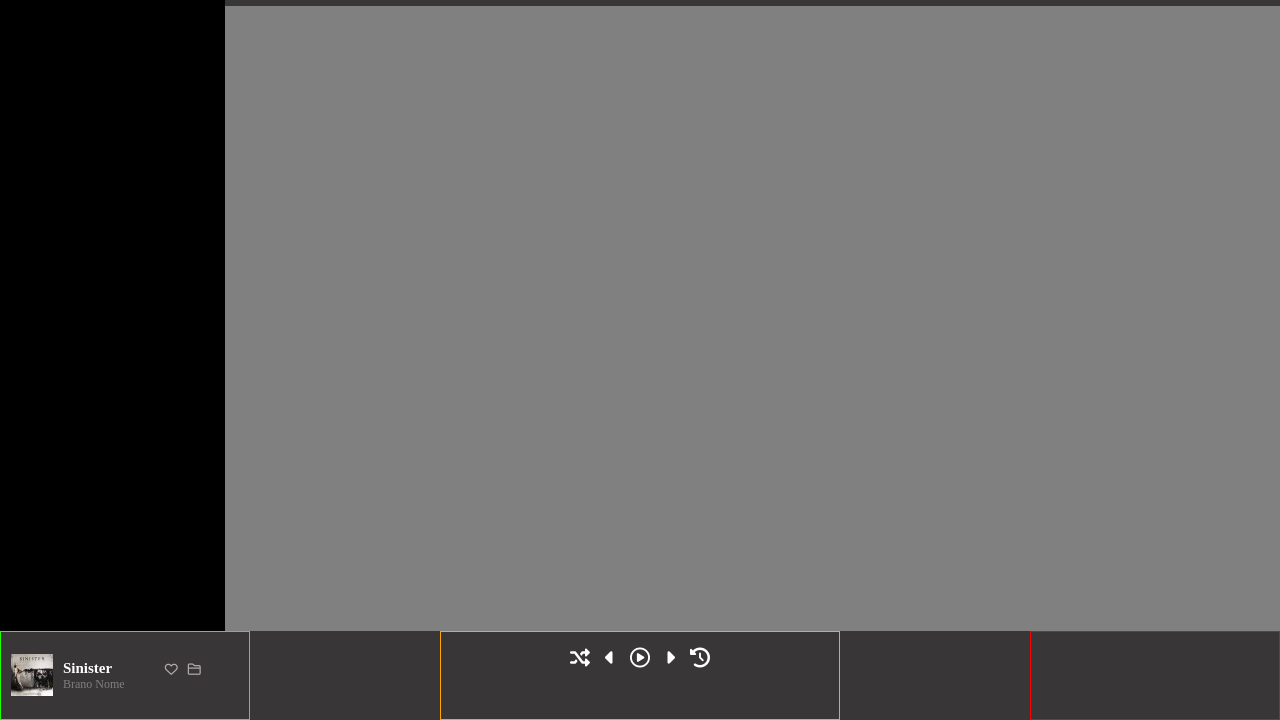
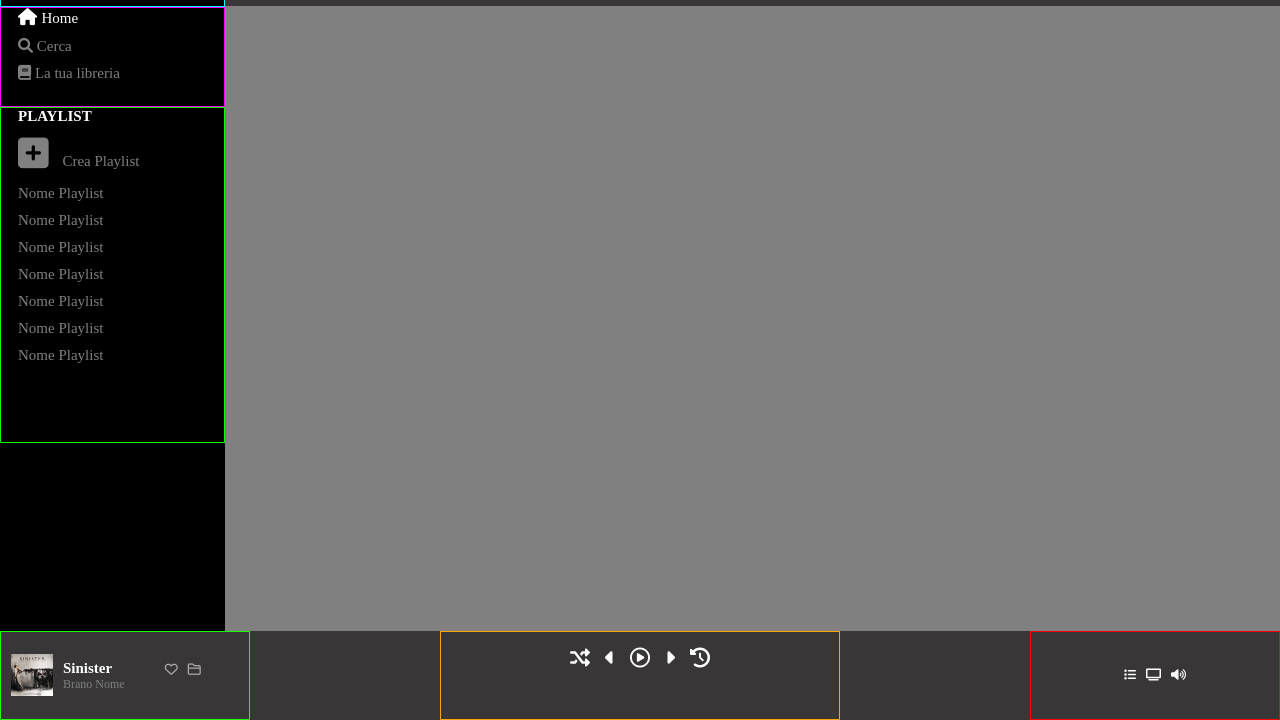
Before and after one commit to marcodem11/html-css-spotifyweb, a plain HTML site: page index.html in a window 1280 px wide. Shown: the part 80-800 px from the top of the page. Drawn offline with Linux system fonts and the light colour scheme.

Commit message:
side-bar1

```diff
--- a/index.html
+++ b/index.html
@@ -12,7 +12,50 @@
 <body>
     <div class="all-display">
         <nav class="side-bar">
-            nav
+
+            <div class="logo-spotify">
+                <picture>
+                    <img src="img/logo.svg" alt="Image" height="46" width="134">
+                </picture>
+            </div>
+
+
+            <div class="second-sidebar">
+                <ul class="second-tooles">
+                    <li class="home-tooles">
+                        <i class="fas fa-home"></i>
+                        <p class="p-size">Home</p>
+                    </li>
+                    <li class="cerca-tooles">
+                        <i class="fas fa-search"></i>
+                        <p class="p-size">Cerca</p>
+                    </li>
+                    <li class="libreria-tooles">
+                        <i class="fas fa-book"></i>
+                        <p class="p-size">La tua libreria</p>
+                    </li>
+                </ul>
+
+            </div>
+
+
+            <div class="playlist-bar">
+                <h4 class="titolo-playlist">PLAYLIST</h4>
+                <div class="plus-playlist">
+                    <i class="fas fa-plus-square"></i>
+                    <p class="p-size2">Crea Playlist</p>
+                </div>
+                <ul class="nome-playlist">
+                    <li class="np">Nome Playlist</li>
+                    <li class="np">Nome Playlist</li>
+                    <li class="np">Nome Playlist</li>
+                    <li class="np">Nome Playlist</li>
+                    <li class="np">Nome Playlist</li>
+                    <li class="np">Nome Playlist</li>
+                    <li class="np">Nome Playlist</li>
+                </ul>
+
+            </div>
 
         </nav>
 
@@ -85,10 +128,26 @@
             <!--RIGHT BOX BOTTOM-->
 
             <div class="rightbox-bottom">
+                <div class="iconright-bottom">
+                    <ul class="rightlist-bottom">
+                        <li>
+                            <i class="fas fa-list"></i>
+                        </li>
+                        <li>
+                            <i class="fas fa-tv"></i>
+                        </li>
+                        <li>
+                            <i class="fas fa-volume-up"></i>
+                        </li>
+                    </ul>
+
+                </div>
 
             </div>
 
         </div>
+
+        <!--FINE BARRA BASSA-->
 
         <div class="topstatic-bar">
             tpstcbr
--- a/style.css
+++ b/style.css
@@ -9,10 +9,94 @@
 }
 
 .side-bar{
-    flex-basis: 225px;
+    width: 225px;
     height: 100vh;
 
     background-color: black;
+}
+
+.logo-spotify{
+    width: 100%;
+    max-width: 230px;
+    height: 87px;
+    border: 1px solid cyan;
+    padding-top: 17px;
+    padding-left: 17px;
+}
+
+.second-sidebar{
+    width: 100%;
+    max-width: 230px;
+    height: 100px;
+    border: 1px solid rgb(255, 2, 255);
+}
+
+.second-tooles{
+    list-style: none;
+}
+
+.home-tooles{
+    color: white;
+    font-size: 17px;
+    padding-left: 17px;
+    padding-bottom: 10px;
+}
+
+.cerca-tooles{
+    color: grey;
+    font-size: 15px;
+    padding-left: 17px;
+    padding-bottom: 10px;
+}
+
+.libreria-tooles{
+    color: grey;
+    font-size: 15px;
+    padding-left: 17px;
+    padding-bottom: 10px;
+}
+
+.playlist-bar{
+    width: 100%;
+    max-width: 230px;
+    height: 336px;
+    border: 1px solid rgb(10, 250, 1);
+}
+
+.titolo-playlist{
+    color: white;
+    font-size: 15px;
+    padding-left: 17px;
+    padding-bottom: 10px;
+}
+
+.plus-playlist{
+    color: grey;
+    font-size: 35px;
+    padding-left: 17px;
+    padding-bottom: 10px;
+}
+
+.p-size{
+    display: inline;
+    font-size: 15px;
+}
+
+.p-size2{
+    display: inline;
+    font-size: 15px;
+    padding-left: 5px;
+}
+
+.nome-playlist{
+    list-style: none;
+}
+
+.np{
+    color: grey;
+    font-size: 15px;
+    padding-left: 17px;
+    padding-bottom: 10px;
 }
 
 .main-wrap{
@@ -133,4 +217,20 @@
     width: 100%;
     max-width: 250px;
     border: 1px solid red;
+    justify-content: center;
+    align-items: center;
 }
+
+.iconright-bottom{
+    display: flex;
+
+
+}
+
+.rightlist-bottom{
+    list-style-type: none;
+    display: flex;
+    gap: 10px;
+    font-size: 12px;
+    color: white;
+}
```
